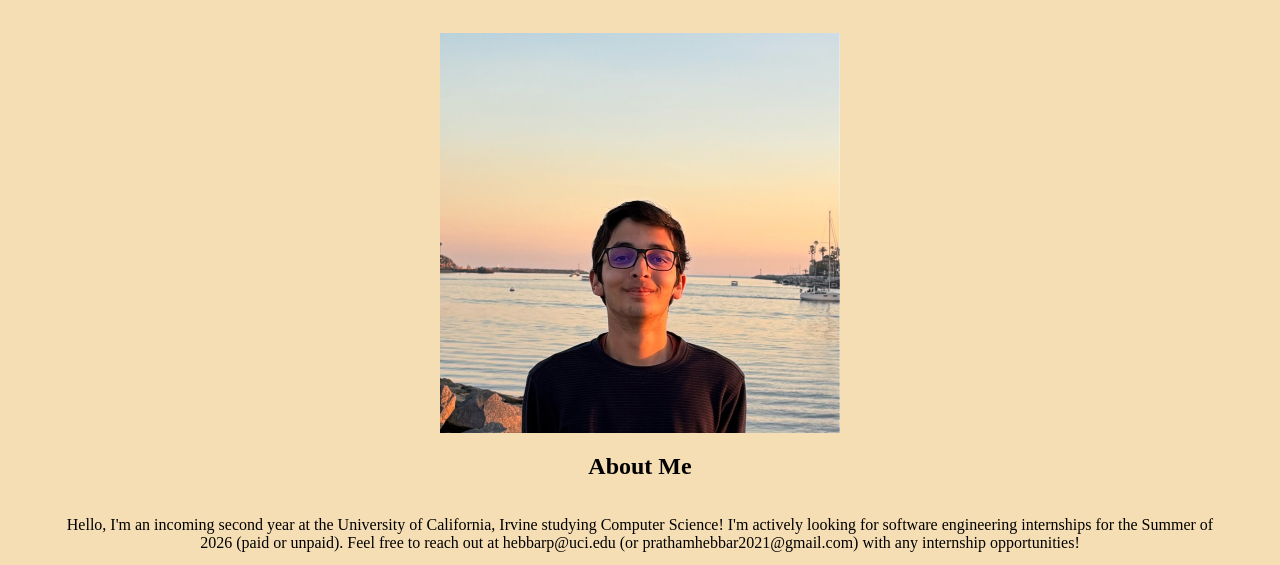
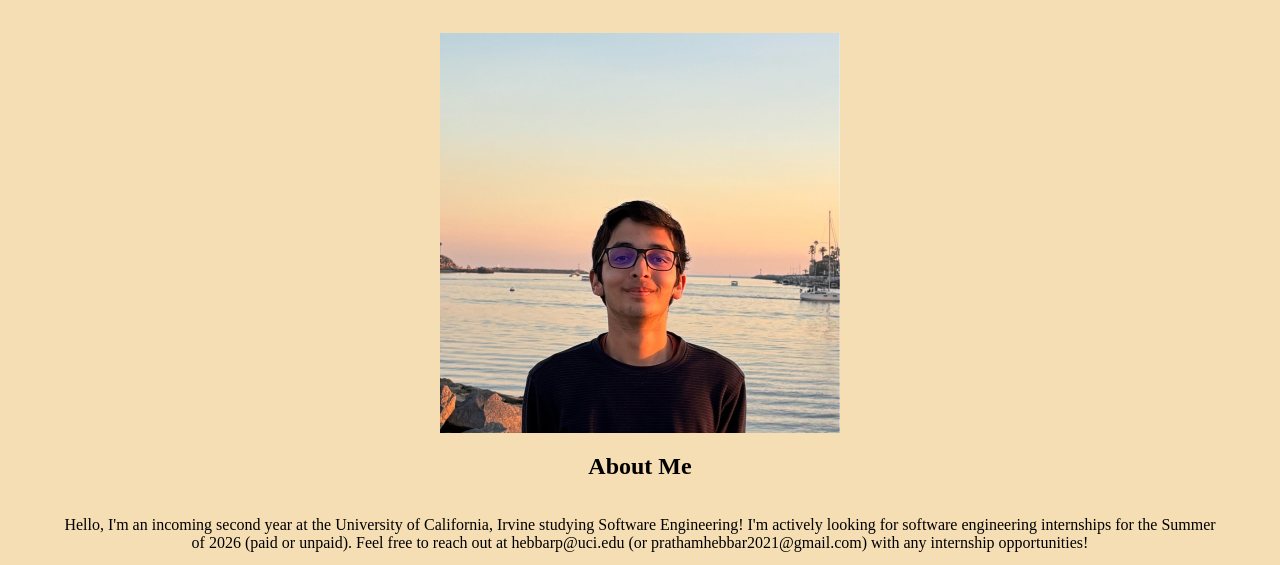
Before and after one commit to pratham2021/pratham-website, a plain HTML site: page index.html in a window 1280 px wide. Shown: the part 173-738 px from the top of the page. Drawn offline with Linux system fonts and the light colour scheme.

Commit message:
Updated Resume

```diff
--- a/index.html
+++ b/index.html
@@ -12,7 +12,7 @@
           <h2>About Me</h2>
           <p style="text-align: center; margin-right: 50px; margin-left: 50px">
             Hello, I'm an incoming second year at the University of California, Irvine
-            studying Computer Science! I'm actively looking for software engineering internships for the Summer of 2026 (paid or unpaid). Feel free to reach out at hebbarp@uci.edu (or prathamhebbar2021@gmail.com) with any internship opportunities!
+            studying Software Engineering! I'm actively looking for software engineering internships for the Summer of 2026 (paid or unpaid). Feel free to reach out at hebbarp@uci.edu (or prathamhebbar2021@gmail.com) with any internship opportunities!
             <br>
           </p>
       </div>
```
Also changed, not shown: 2 other files.
